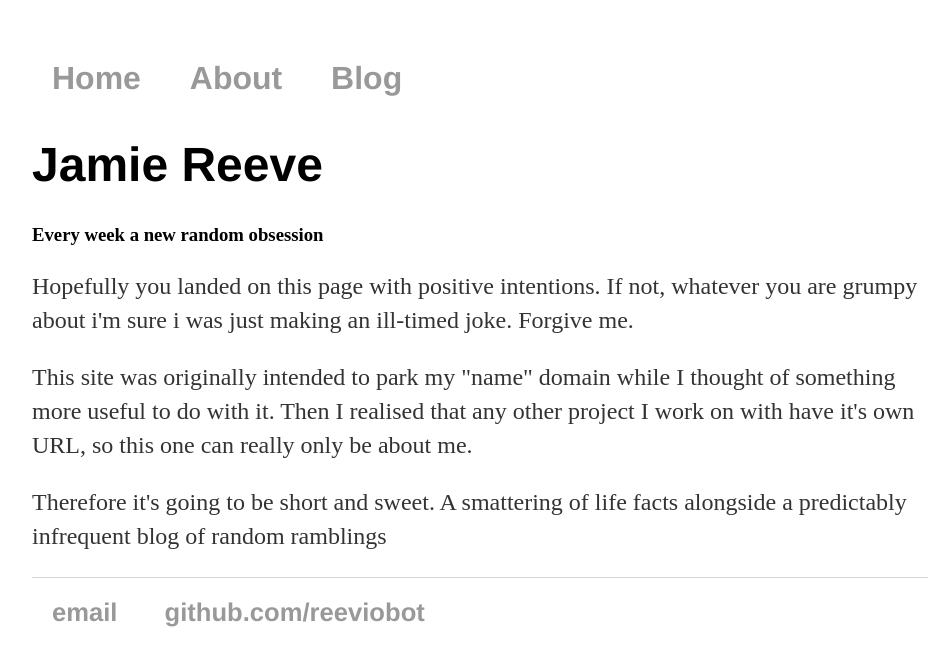
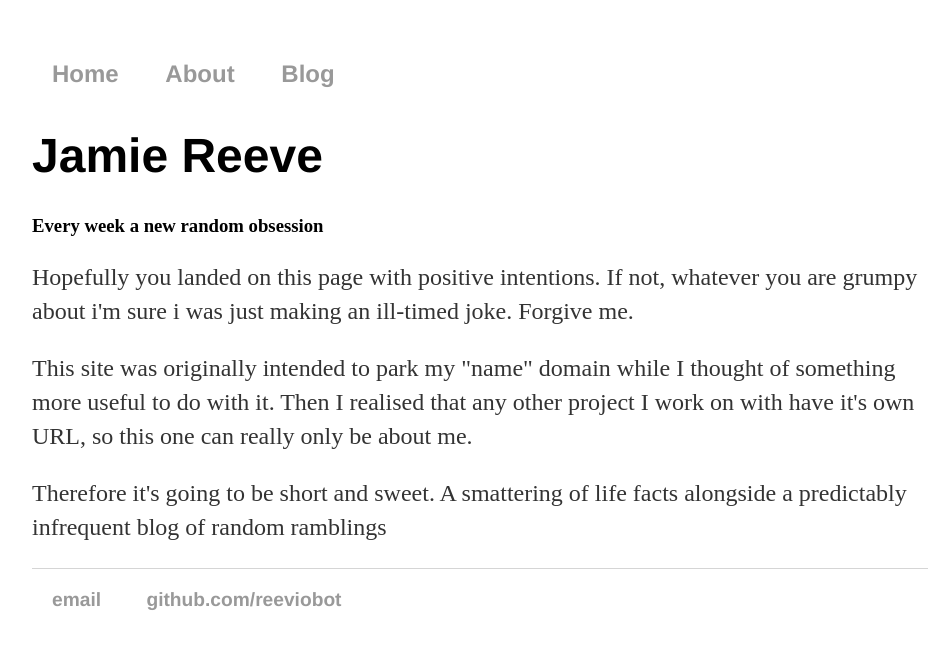
Before and after one commit to reeviobot/reeviobot.github.io, a Jekyll site: the page built from index.html, in a window 1280 px wide. Shown: the top 666 px of the page, without its empty margins (160-1107 px from the left). Built offline with Jekyll 4.4.1, drawn with Linux system fonts in a browser that asks for light colours.

Commit message:
Update main.css

```diff
--- a/css/main.css
+++ b/css/main.css
@@ -44,11 +44,10 @@ ul.posts li {
 
 ul {
     margin: 20px auto 40px;
-    font-size: 2em;
+    font-size: 1.5em;
 }
 
 ul li {
-    list-style-image: url("/images/link.png");
     padding-left: 20px;
-    padding-bottom: 30px;
+    padding-bottom: 20px;
 }
```
